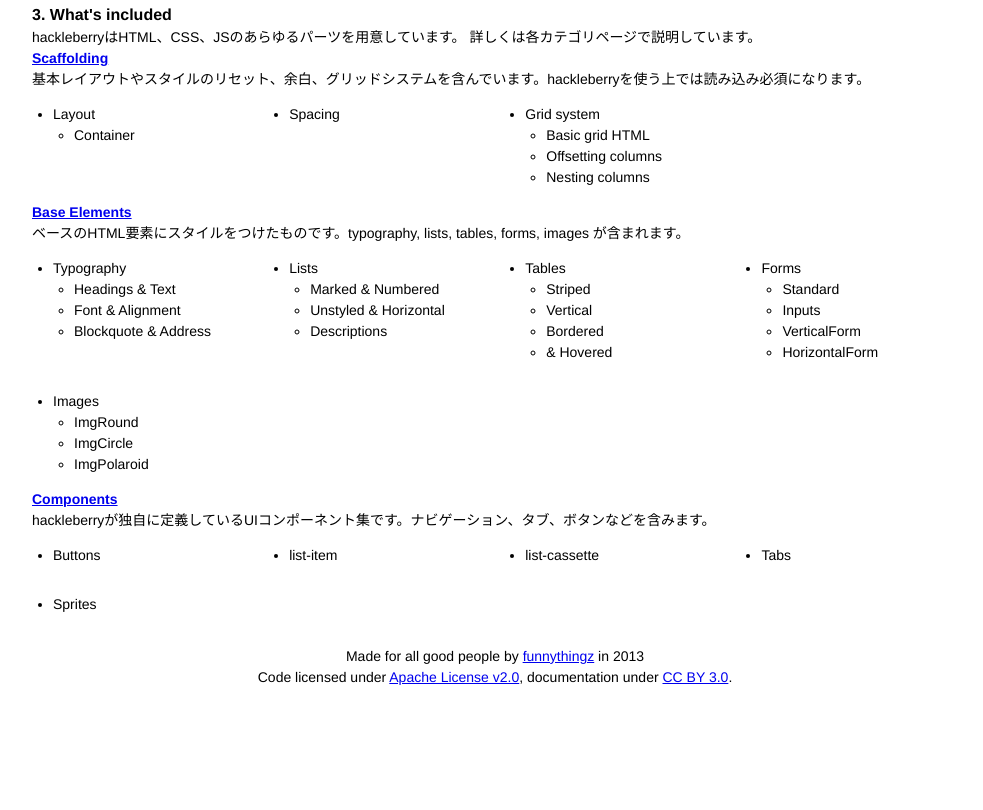
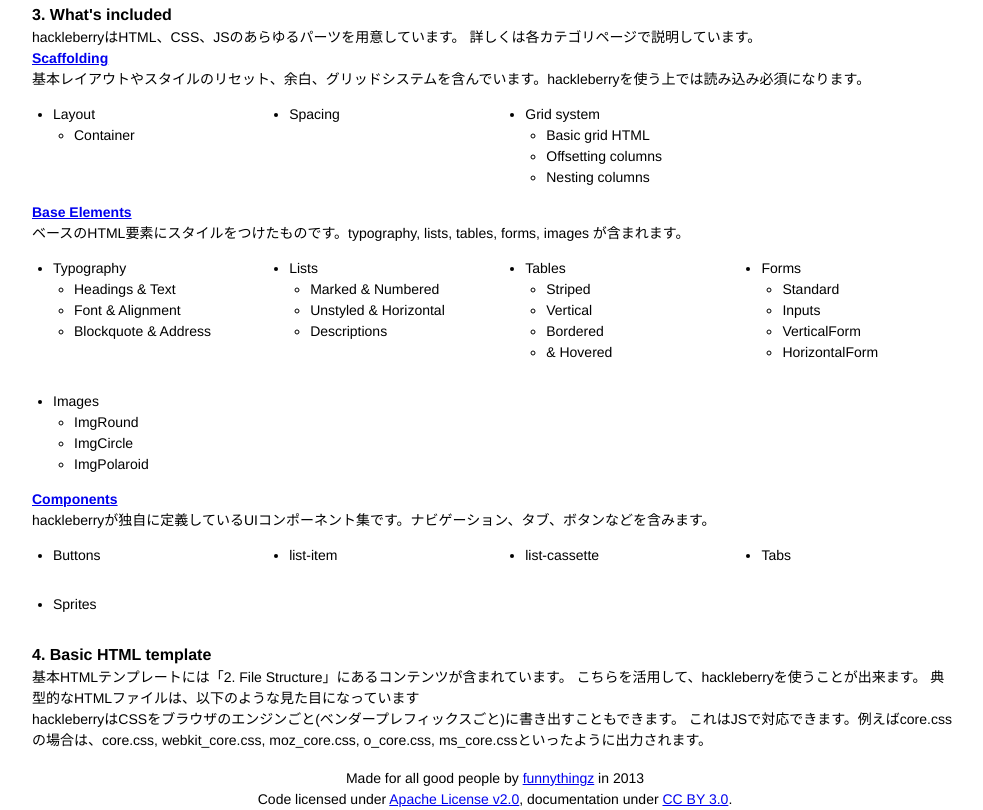
Before and after one commit to funnythingz/hackleberry, a plain HTML site: page index.html in a window 1280 px wide. Shown: the part 738-1548 px from the top of the page, without its empty margins (145-1128 px from the left). Before the commit the page ends 1426 px from the top, so only its background shows below. Drawn offline with Linux system fonts and the light colour scheme.

Commit message:
modified template

```diff
--- a/index.html
+++ b/index.html
@@ -271,6 +271,21 @@
           </div><!-- {* /.row *} -->
         </article>
       </section>
+
+      <section class="cassette">
+        <h1 class="lv2">4. Basic HTML template</h1>
+        <p class="text">
+          基本HTMLテンプレートには「2. File Structure」にあるコンテンツが含まれています。
+          こちらを活用して、hackleberryを使うことが出来ます。
+          典型的なHTMLファイルは、以下のような見た目になっています
+        </p>
+        <script src="https://gist.github.com/funnythingz/5582819.js"></script>
+        <p class="text">
+          hackleberryはCSSをブラウザのエンジンごと(ベンダープレフィックスごと)に書き出すこともできます。
+          これはJSで対応できます。例えばcore.cssの場合は、core.css, webkit_core.css, moz_core.css, o_core.css, ms_core.cssといったように出力されます。
+        </p>
+        <script src="https://gist.github.com/funnythingz/5582834.js"></script>
+      </section>
     </article>
 
   </div><!-- {* /.container *} -->
```
Also changed, not shown: base.html (+1 -1 lines), components.html (+1 -1 lines), scaffolding.html (+1 -1 lines).
